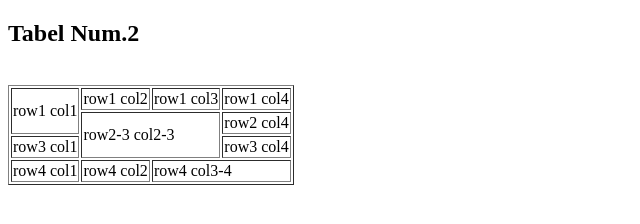
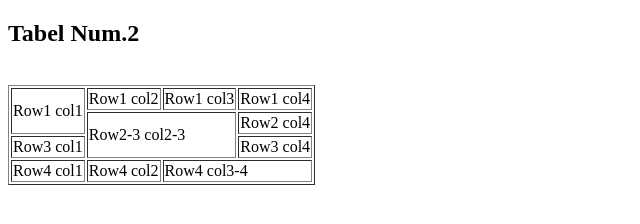
Before and after one commit to Hadi-AL-Saden/HTML-CSS--Task, a plain HTML site: page Task-10/index1.html in a window 1280 px wide. Shown: the whole page, without its empty margins (0-640 px from the left). Drawn offline with Linux system fonts and the light colour scheme.

Commit message:
HTML-CSS--Task

```diff
--- a/Task-10/index1.html
+++ b/Task-10/index1.html
@@ -11,23 +11,23 @@
    <br>
     <table border="1">
         <tr>
-            <td rowspan="2">row1 col1</td>
-            <td>row1 col2</td>
-            <td>row1 col3</td>
-            <td>row1 col4</td>
+            <td rowspan="2">Row1 col1</td>
+            <td>Row1 col2</td>
+            <td>Row1 col3</td>
+            <td>Row1 col4</td>
         </tr>
         <tr>
-            <td colspan="2" rowspan="2">row2-3 col2-3</td>
-            <td>row2 col4</td>
+            <td colspan="2" rowspan="2">Row2-3 col2-3</td>
+            <td>Row2 col4</td>
         </tr>
         <tr>
-            <td>row3 col1</td>
-            <td>row3 col4</td>
+            <td>Row3 col1</td>
+            <td>Row3 col4</td>
         </tr>
         <tr>
-            <td>row4 col1</td>
-            <td>row4 col2</td>
-            <td colspan="2">row4 col3-4</td>
+            <td>Row4 col1</td>
+            <td>Row4 col2</td>
+            <td colspan="2">Row4 col3-4</td>
         </tr>
      </table>
 </body>
```
Also changed, not shown: Task-6/index.html (+1 -1 lines), Task-7/index.html (+1 -1 lines), Task-8/index.html (+1 -1 lines), Task-9/index.html (+10 -20 lines).
